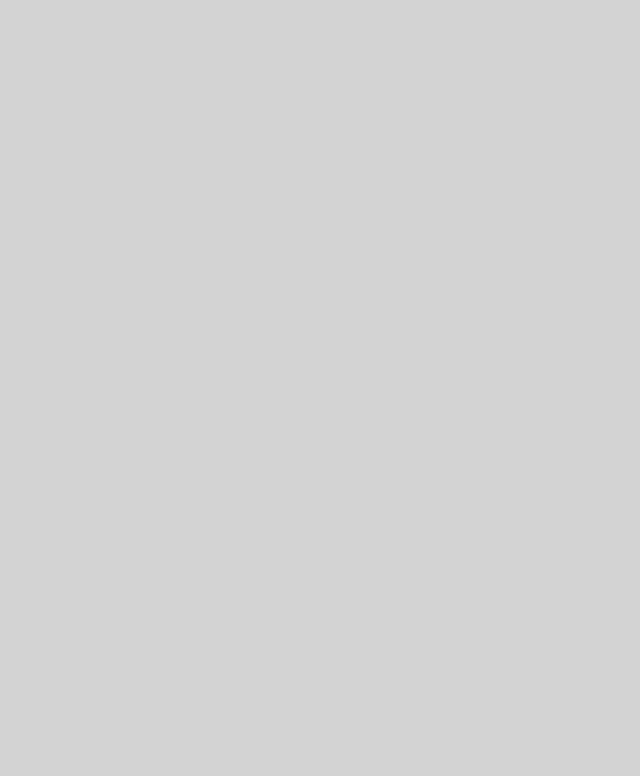
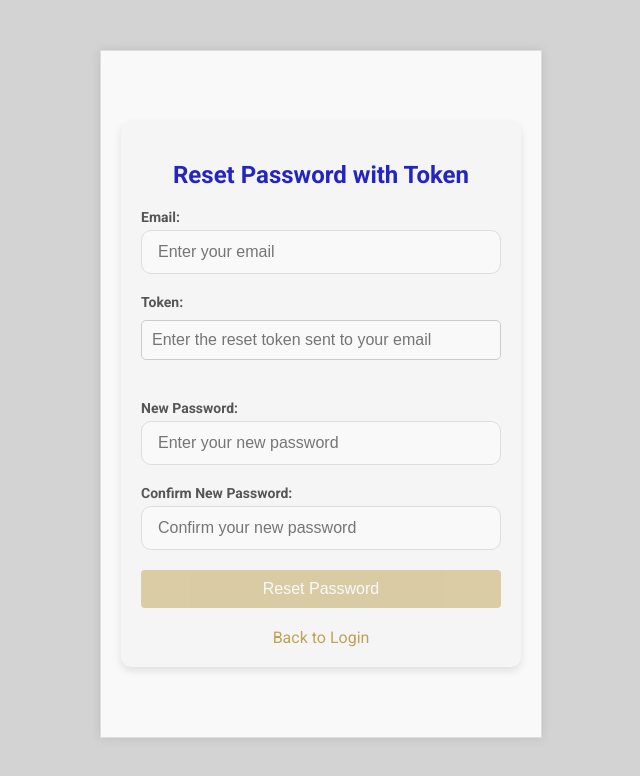
Before and after one commit to daivikghosh/BoilerTrack, a React (Create React App) app: page /token-reset in a window 1280 px wide. Before the commit this address had no page. Shown: the top 776 px of the page, without its empty margins (319-959 px from the left). Built offline with nearby package versions, Linux system fonts and the light colour scheme.

Commit message:
nearly done. only need to prevent multiple entries per user

```diff
--- a/src/App.js
+++ b/src/App.js
@@ -24,6 +24,7 @@ import IndividualClaimView from "./components/ViewAllClaimsStaff/ClaimViewStaff.
 import DisputeClaimForm from "./components/DisputeClaimForm/DisputeClaimForm.js";
 import ListViewClaimRequestsStudent from "./components/ViewAllClaimsStudent/ViewAllClaimsStudent.js";
 import ModifyClaimForm from "./components/ClaimForm/ModifyClaimForm.js";
+import TokenResetForm from "./components/TokenResetForm/TokenResetForm.js";
 
 const App = () => {
   return (
@@ -83,6 +84,7 @@ const App = () => {
           path="/claim-modify-student/:claim_id"
           element={<ModifyClaimForm />}
         />
+        <Route path="/token-reset" element={<TokenResetForm />} />
       </Routes>
     </Router>
   );
--- /dev/null
+++ b/src/components/TokenResetForm/TokenResetForm.css
@@ -0,0 +1,59 @@
+.token-reset-form-container {
+  max-width: 400px;
+  margin: 50px auto;
+  padding: 20px;
+  background-color: #f9f9f9;
+  border: 1px solid #ddd;
+  box-shadow: 0 0 10px rgba(0, 0, 0, 0.1);
+}
+
+.token-reset-form {
+  display: flex;
+  flex-direction: column;
+  align-items: center;
+}
+
+.form-group {
+  margin-bottom: 20px;
+}
+
+.form-group label {
+  font-weight: bold;
+  margin-bottom: 5px;
+}
+
+.input-group input {
+  width: calc(100% - 22px);
+  padding: 10px;
+  border: 1px solid #ccc;
+  border-radius: 4px;
+  box-sizing: border-box;
+}
+
+.success-message, .error-message {
+  margin-top: 5px;
+  color: red;
+}
+
+.token-reset-form button {
+  width: 100%;
+  background-color: #bfa355;
+  color: white;
+  padding: 10px;
+  border: none;
+  border-radius: 4px;
+  cursor: pointer;
+  transition: background-color 0.3s;
+}
+
+.token-reset-form button:hover {
+  background-color: #9c8a48;
+}
+
+.back-link a {
+  display: block;
+  margin-top: 20px;
+  text-align: center;
+  color: #bfa355;
+  text-decoration: none;
+}
--- /dev/null
+++ b/src/components/TokenResetForm/TokenResetForm.js
@@ -0,0 +1,142 @@
+import React, { useState } from "react";
+import "./TokenResetForm.css";
+
+const TokenResetForm = () => {
+  const [token, setToken] = useState("");
+  const [email, setEmail] = useState("");
+  const [newPassword, setNewPassword] = useState("");
+  const [confirmPassword, setConfirmPassword] = useState("");
+  const [error, setError] = useState("");
+  const [success, setSuccess] = useState("");
+
+  const handleSubmit = (e) => {
+    e.preventDefault();
+
+    if (!email || !token) {
+      setError("Please fill in both fields.");
+      return;
+    }
+
+    if (!newPassword || !confirmPassword) {
+      setError("Please fill in all password fields.");
+      return;
+    }
+
+    if (newPassword !== confirmPassword) {
+      setError("New passwords do not match.");
+      return;
+    }
+
+    const emailValue = localStorage.getItem("userEmail");
+    fetch("http://localhost:5000/reset_password", {
+      method: "POST",
+      headers: {
+        "Content-Type": "application/json",
+      },
+      body: JSON.stringify({ email, token, newPassword }),
+    })
+      .then((response) => {
+        if (response.ok) {
+          setSuccess("Password changed successfully");
+          setError(null);
+          setNewPassword("");
+          setConfirmPassword("");
+          setToken("");
+          setEmail(emailValue); // Resetting the email to local storage value
+        } else {
+          return response.json().then((data) => {
+            if (data.error === "Token expired") {
+              setError("Token Expired");
+            } else if (data.error === "User Not Found") {
+              setError("Please make sure you are logged in");
+            } else if (data.error === "Invalid token") {
+              setError("Invalid Token");
+            } else {
+              setError("An error occurred");
+            }
+          });
+        }
+      })
+      .catch((err) => console.error("Error handling password change:", err));
+  };
+
+  const isFormValid =
+    newPassword === confirmPassword &&
+    newPassword !== "" &&
+    email !== "" &&
+    token !== "";
+
+  return (
+    <div className="token-reset-form-container">
+      <form className="token-reset-form" onSubmit={handleSubmit}>
+        <h2>Reset Password with Token</h2>
+        <div className="form-group">
+          <label htmlFor="email">Email:</label>
+          <input
+            type="email"
+            id="email"
+            value={email}
+            onChange={(e) => setEmail(e.target.value)}
+            placeholder="Enter your email"
+            required
+          />
+        </div>
+        <div className="form-group">
+          <label htmlFor="token">Token:</label>
+          <input
+            type="text"
+            id="token"
+            value={token}
+            onChange={(e) => setToken(e.target.value)}
+            placeholder="Enter the reset token sent to your email"
+            required
+          />
+        </div>
+        <div className="form-group">
+          <label htmlFor="new-password">New Password:</label>
+          <input
+            type="password"
+            id="new-password"
+            value={newPassword}
+            onChange={(e) => setNewPassword(e.target.value)}
+            placeholder="Enter your new password"
+            required
+          />
+        </div>
+        <div className="form-group">
+          <label htmlFor="confirm-password">Confirm New Password:</label>
+          <input
+            type="password"
+            id="confirm-password"
+            value={confirmPassword}
+            onChange={(e) => setConfirmPassword(e.target.value)}
+            placeholder="Confirm your new password"
+            required
+          />
+        </div>
+        {success && (
+          <div className="success-message" style={{ color: "black" }}>
+            {success}
+          </div>
+        )}
+        {error && (
+          <div className="error-message" style={{ color: "red" }}>
+            {error}
+          </div>
+        )}
+        <button
+          type="submit"
+          disabled={!isFormValid}
+          style={{ opacity: isFormValid ? 1 : 0.5 }}
+        >
+          Reset Password
+        </button>
+        <div className="back-link">
+          <a href="/">Back to Login</a>
+        </div>
+      </form>
+    </div>
+  );
+};
+
+export default TokenResetForm;
```
Also changed, not shown: 1 other file (tests, documents, lock files or other folders).
